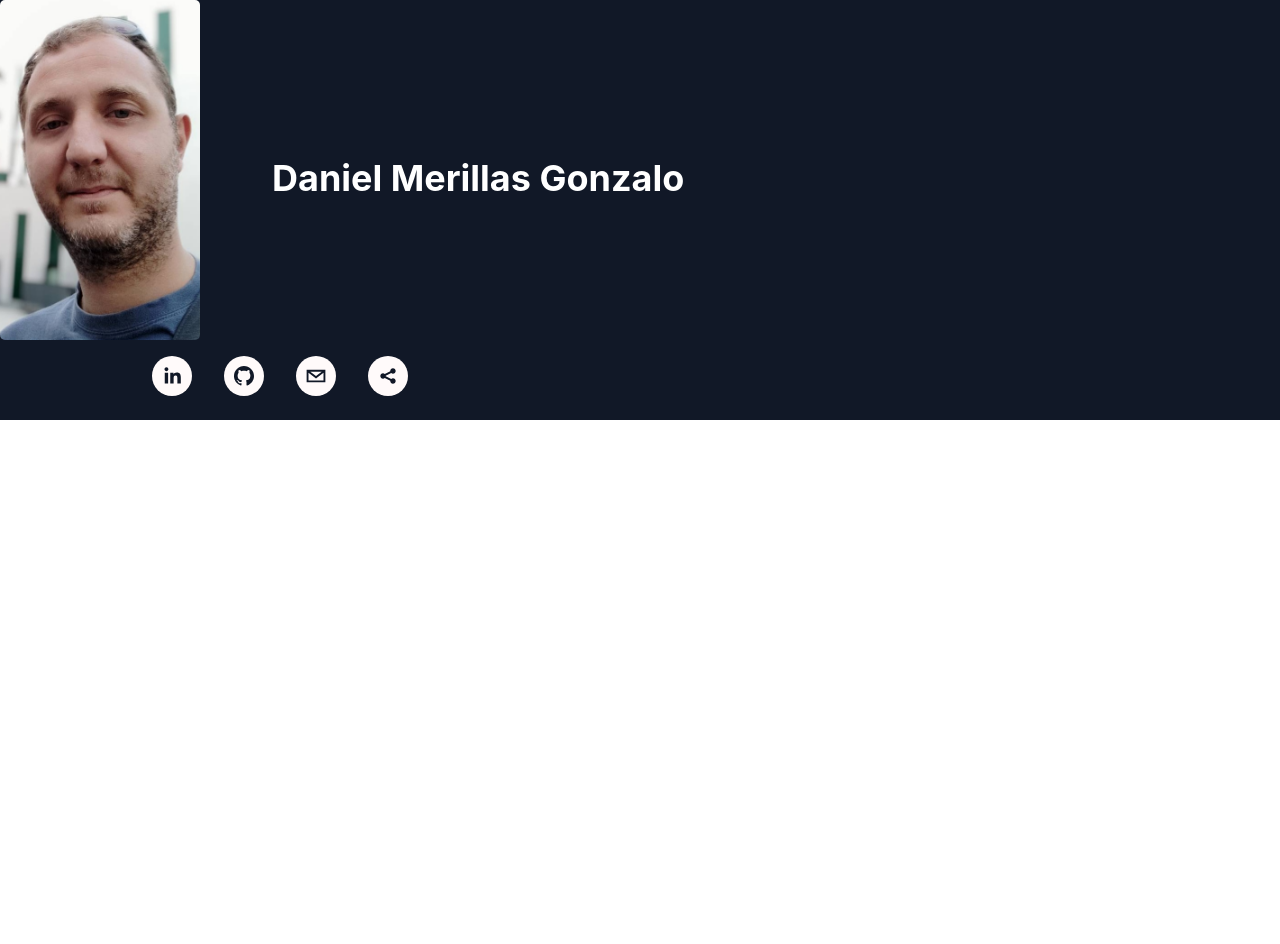
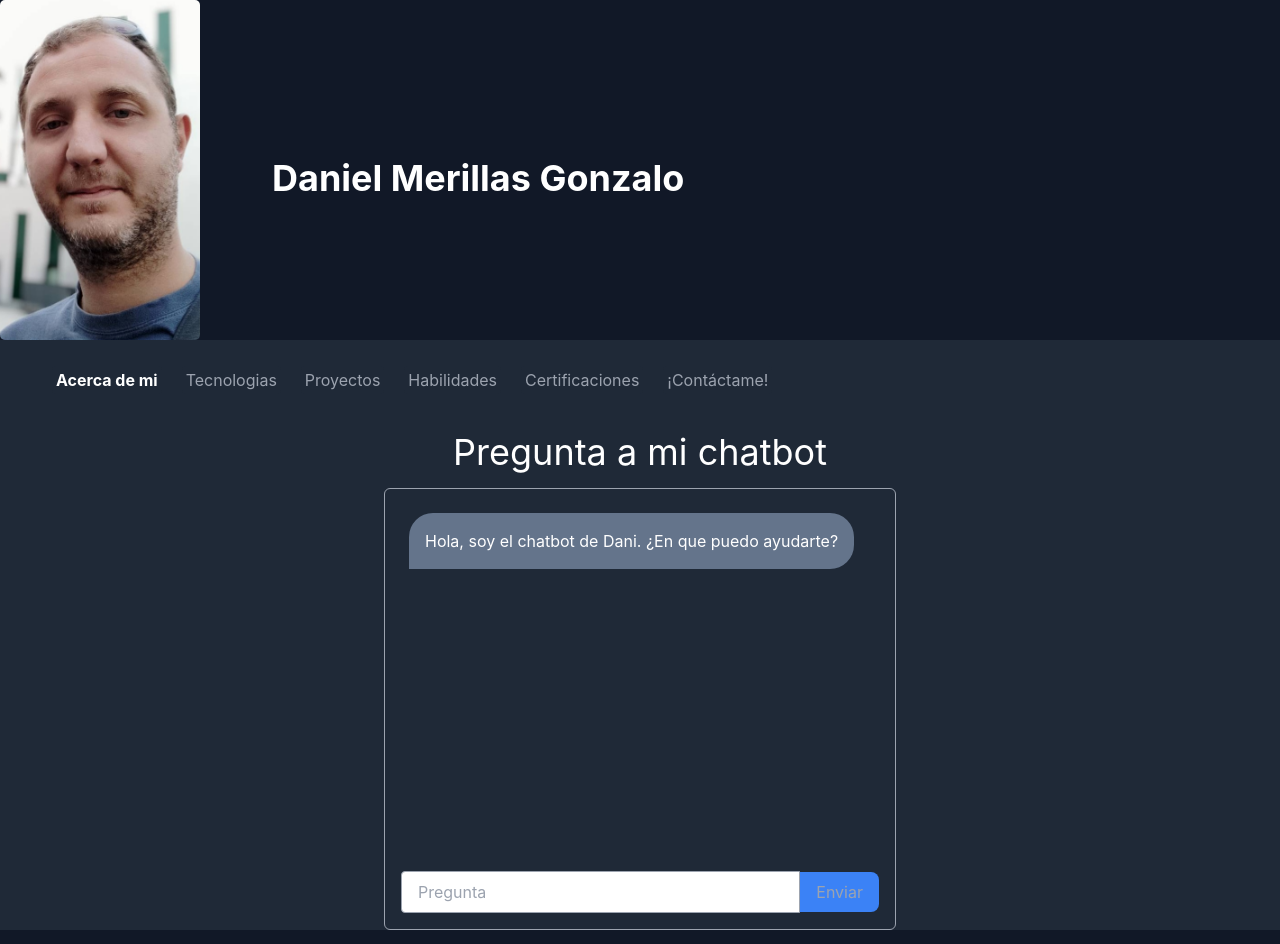
Before and after one commit to DanMerillas/react-porfolio, a React (Create React App) app: page /chat in a window 1280 px wide. Shown: the top 944 px of the page. Before the commit the page ends 800 px from the top, so only its background shows below. Built offline with nearby package versions, Linux system fonts and the light colour scheme.

Commit message:
Chatbot con IA

```diff
--- a/package.json
+++ b/package.json
@@ -13,7 +13,7 @@
     "@types/react-dom": "^18.0.10",
     "react": "^18.2.0",
     "react-dom": "^18.2.0",
-    "react-scripts": "5.0.1",
+    "react-scripts": "^5.0.1",
     "react-social-icons": "^5.15.0",
     "typescript": "^4.9.4",
     "web-vitals": "^2.1.4"
@@ -43,6 +43,7 @@
     ]
   },
   "devDependencies": {
+    "react-error-overlay": "^6.0.9",
     "react-router-dom": "^6.6.1",
     "tailwindcss": "^3.2.4"
   }
--- a/src/App.tsx
+++ b/src/App.tsx
@@ -12,6 +12,7 @@ import yo from './yo.png'
 import './App.css';
 import ProjectsTimeline from './components/ProjectsTimeline';
 import Technologies from './components/Technologies';
+import Chatbot from './components/Chatbot';
 
 
 
@@ -42,6 +43,7 @@ function App() {
             <Route key={'skills'} path="/skills" element={<Skills />} />
             <Route key={'certifications'} path="/certifications" element={<Certifications />} />
             <Route key={'contact'} path="/contact" element={<Contact />} />
+            <Route key={'chat'} path="/chat" element={<Chatbot />} />
           </Route>
         </Routes>
       </BrowserRouter>
--- /dev/null
+++ b/src/Data/ChatData.js
@@ -0,0 +1,41 @@
+import { Link } from "react-router-dom";
+
+export const IA_ENDPOINT = 'https://api.cohere.ai/classify'
+
+export const EXAMPLES = [{"text": "Hola", "label": "Saludo"}, {"text": "Que tal?", "label": "Saludo"}, {"text": "Como estas?", "label": "Saludo"}, {"text": "Adios", "label": "Despedida"}, {"text": "Bye", "label": "Despedida"}, {"text": "asd", "label": "unkown"}, {"text": "asdasdasd", "label": "unkown"}, {"text": "djfh dsjfdsj fjsd", "label": "unkown"}, {"text": "no te entiendo", "label": "unkown"}, {"text": "test", "label": "unkown"}, {"text": "puto", "label": "Palabrota"}, {"text": "Cabrón", "label": "Palabrota"}, {"text": "Joder", "label": "Palabrota"}, {"text": "Mierda", "label": "Palabrota"}, {"text": "Proyectos", "label": "Proyectos"}, {"text": "En cuantos proyectos has trabajado", "label": "Proyectos"}, {"text": "telefono", "label": "Contacto"}, {"text": "contacto", "label": "Contacto"}, {"text": "Entrevista", "label": "Contacto"}, {"text": "dinero", "label": "Salario"}, {"text": "expectativa salarial", "label": "Salario"},  {"text": "cambio laboral", "label": "Cambio"}, {"text": "nuevas oportunidades", "label": "Cambio"}, {"text": "busqueda activa", "label": "Cambio"}, {"text": "cambio laboral", "label": "Cambio"}, {"text": "ayuda programación", "label": "Ayuda"}, {"text": "duda de código", "label": "Ayuda"},  {"text": "ayuda", "label": "Ayuda"}]
+
+export const ANSWERS = {
+    Saludo: (
+      <p>Hola, encantado de conocerte. Pregunta e intentaré ayudarte</p>
+    ),
+    Despedida: (
+      <p>Adios, A sido un placer hablar contigo</p>
+    ),
+    Palabrota: (
+      <p>Veo que utilizas palabras mal sonantes, espero no haberte enfadado</p>
+    ),
+    Proyectos: (
+      <p>He participado en mas de 45 proyectos desde 2007. Puedes ver todos ellos desde el apartado <Link className="font-medium text-blue-600 dark:text-blue-800 hover:underline"
+      to="/projects"
+      >Proyectos</Link></p>
+    ),
+    Contacto: (
+      <p>Si quieres que hablemos puede escribirme al correo que encontrarás en la sección <Link className="font-medium text-blue-600 dark:text-blue-800 hover:underline"
+      to="/contact"
+      >Contanto</Link> o puedes hablar conmigo por linkedIn (Enlace en el pie de la página)</p>
+    ),
+    Salario: (
+      <p>Por supuesto, un aspecto importante a la hora de plantearse un cambio laboral, es el salario pero no es el único en lo que me fijo. Contactame y podremos concretar eso y otros aspectos de la oferta que puedan ser de interés</p>
+    ),
+    Cambio: (
+      <p>No estoy en busqueda activa, pero nunca me cierro a nuevas metas laborales u oportunidades que puedan ser interesantes a nivel profesional o personal</p>
+    ),
+    Ayuda: (
+      <p>Siempre es un placer intentar ayudar a un compañero. Si lo necesitas puedes escribirme por <a className="font-medium text-blue-600 dark:text-blue-800 hover:underline" href="mailto:daniel.merillas@gmail.com">correo</a></p>
+    ),
+    unkown: (
+      <p>Lo siento, no te entendi. Intenta preguntar otra cosa y disculpa las molestias</p>
+    )
+  }
+
+  export const AUTH_IA = "Bearer yzqwylUqvYEczDeZ30Xr1KIEdriZ3swqswgbNCi0"
--- a/src/components/Certifications.tsx
+++ b/src/components/Certifications.tsx
@@ -1,6 +1,6 @@
 
 
-import { testimonials } from "../data";
+import { testimonials } from "../Data/data";
 
 export default function Certifications() {
 return (<section id="certifications">
--- /dev/null
+++ b/src/components/Chatbot.tsx
@@ -0,0 +1,113 @@
+import React, { useEffect, useRef, useState } from "react";
+import { EXAMPLES, ANSWERS, IA_ENDPOINT,AUTH_IA } from "../Data/ChatData";
+
+
+type Message = {
+  id:string;
+  type:string;
+  text:React.ReactNode;
+
+}
+
+export default function Chatbot() {
+
+  const [prompttext, setprompttext] = useState("");
+  const [loading, setloading] = useState(false);
+  const [messages, setmessages] = useState<Message[]>([{ id: String(Date.now()), type: "bot", text: 'Hola, soy el chatbot de Dani. ¿En que puedo ayudarte?' }]);
+  const container = useRef<HTMLDivElement>(null)
+
+  useEffect(()=>{
+    if(container.current){
+      container.current.scrollTo(0, container.current.scrollHeight);
+    }
+  }, [messages])
+
+
+
+  function handlerSumbmit(event: React.FormEvent<HTMLFormElement>) {
+    event.preventDefault();
+
+    if (loading || prompttext ==='') return;
+
+    setloading(true)
+
+    setmessages((messages: any) => {
+      return [...messages, { id: String(Date.now()), type: "user", text: prompttext }]
+    })
+
+    fetch(IA_ENDPOINT, {
+      method: 'POST',
+      headers: {
+        Authorization: AUTH_IA,
+        "Content-Type": 'application/json'
+      },
+      body: JSON.stringify(
+        {
+          model: "large",
+          inputs: [prompttext],
+          examples: EXAMPLES
+
+        }),
+
+
+    }).then(async (res) => {
+      const r = await res.json()
+
+      setmessages((messages: any) => {
+        return [...messages, { id: String(Date.now()), type: "bot", text: ANSWERS[r.classifications[0].prediction as keyof typeof ANSWERS]  || ANSWERS['unkown'] }]
+      })
+      setloading(false)
+      setprompttext("")
+  })
+
+
+
+}
+
+
+return (
+  <main>
+    <h1 className="title-font sm:text-4xl text-3xl mt-4 text-white text-center mb-4">Pregunta a mi chatbot</h1>
+    <div className="flex flex-col gap-4 m-auto max-w-lg border border-gray-400 p-4 rounded-md">
+      <div className="flex flex-col grap-4 h-[350px] overflow-y-auto" ref={container}>
+      {messages.map((m:any)=>(
+        <div key={m.id} className={`p-4 m-2 w[80%] text-white rounded-3xl ${
+          m.type === 'bot'
+          ?'bg-slate-500 text-left self-start rounded-bl-none'
+          : 'bg-blue-500 text-right self-end rounded-br-none'}`}>
+
+          {m.text}
+        </div>
+
+      ))}
+      </div>
+      <form className="flex items-center justify-center" onSubmit={handlerSumbmit}>
+        <input type="text" className="rounded rounded-r-none flex-1 py-2 px-4 border border-gray-400" placeholder="Pregunta" value={prompttext} onChange={(event)=>setprompttext(event.target.value)}/>
+        <button className="px-4 py-2 bg-blue-500 rounded-lg rounded-l-none" type="submit">Enviar</button>
+
+
+      </form>
+    </div>
+  </main>
+);
+}
+
+
+
+
+//   return (
+//     <section id="about">
+//       <div className="container mx-auto flex px-10 py-10 md:flex-row flex-col items-center">
+//         <div className="lg:flex-grow md:w-1/2 lg:pr-24 md:pr-16 flex flex-col md:items-start md:text-left mb-16 md:mb-0 items-center text-center">
+//           <h1 className="title-font sm:text-4xl text-3xl mb-4 font-medium text-white">
+//             Pregunta a mi Chatbot
+//           </h1>
+//           <p className="mb-8 leading-relaxed">
+// {}
+//           </p>
+//         </div>
+
+//       </div>
+//     </section>
+//   );
+// }
--- a/src/components/ProjectsTimeline.tsx
+++ b/src/components/ProjectsTimeline.tsx
@@ -1,4 +1,4 @@
-import { projectsList } from "../data"
+import { projectsList } from "../Data/data"
 import ProjectItem from "./ProjectItem"
 
 export default function ProjectsTimeline () {
--- a/src/components/Skills.tsx
+++ b/src/components/Skills.tsx
@@ -1,5 +1,5 @@
 
-import { skills } from "../data";
+import { skills } from "../Data/data";
 
 export default function Skills() {
     return (
--- a/src/components/Technologies.tsx
+++ b/src/components/Technologies.tsx
@@ -1,6 +1,6 @@
 
 
-import { TechnologiesList } from "../data"
+import { TechnologiesList } from "../Data/data"
 
 export default function Technologies() {
     return (
```
Also changed, not shown: src/Data/data.js (renamed from src/data.js, +6 -6 lines), 2 other files (tests, documents, lock files or other folders).
